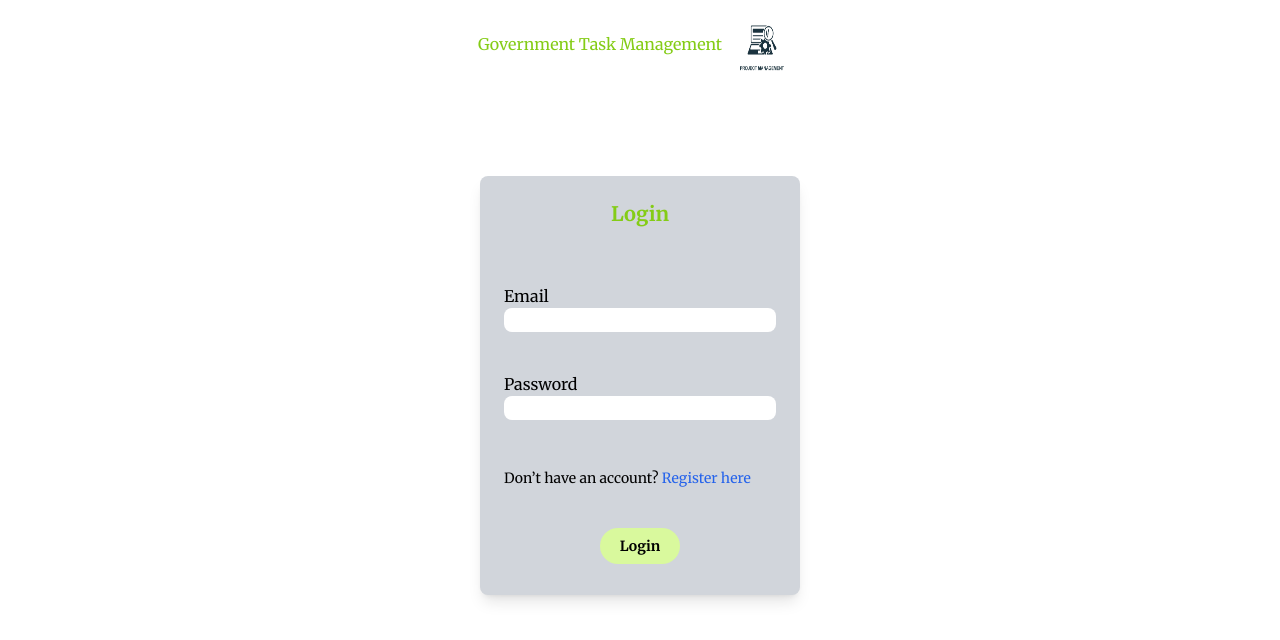
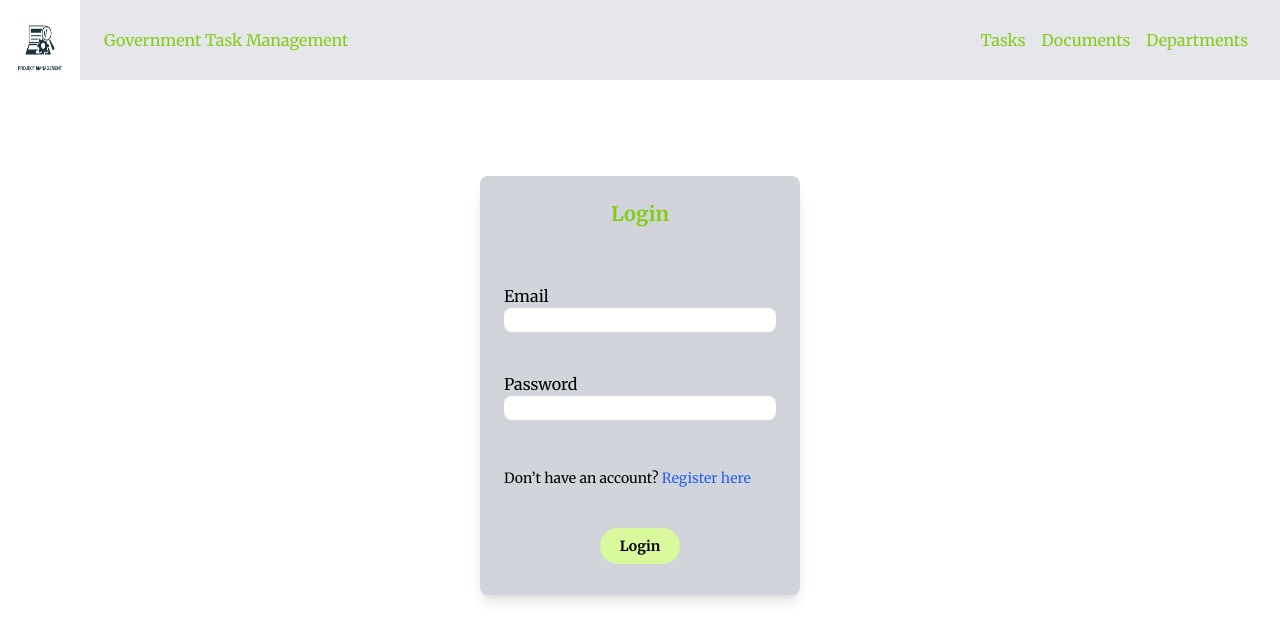
Before and after one commit to AhmedHossam7411/GovTask.client, an Angular app: page /login in a window 1280 px wide. Shown: the top 640 px of the page. Built offline with nearby package versions, Linux system fonts and the light colour scheme.

Commit message:
header component changes (#12)

```diff
--- a/src/app/header/headerComponent.html
+++ b/src/app/header/headerComponent.html
@@ -1,4 +1,11 @@
-<header class="flex justify-center text-lime-500">
-    <h1 class="mt-8">{{title}}</h1>
-    <img class="size-20" [src]="imgSrc()" alt="logo">
+<header class="flex items-center justify-between bg-gray-200 text-lime-500 space-x-2">
+    <div class="flex items-center space-x-6">
+        <img class="size-20" [src]="imgSrc()" alt="logo">
+        <h1 class="">{{title}}</h1>
+    </div>
+    <div class="flex justify-stretch items-center space-x-4 px-8">
+        <a href="">Tasks</a>
+        <a href="">Documents</a>
+        <a href="/departments">Departments</a>
+    </div>
 </header>
```
